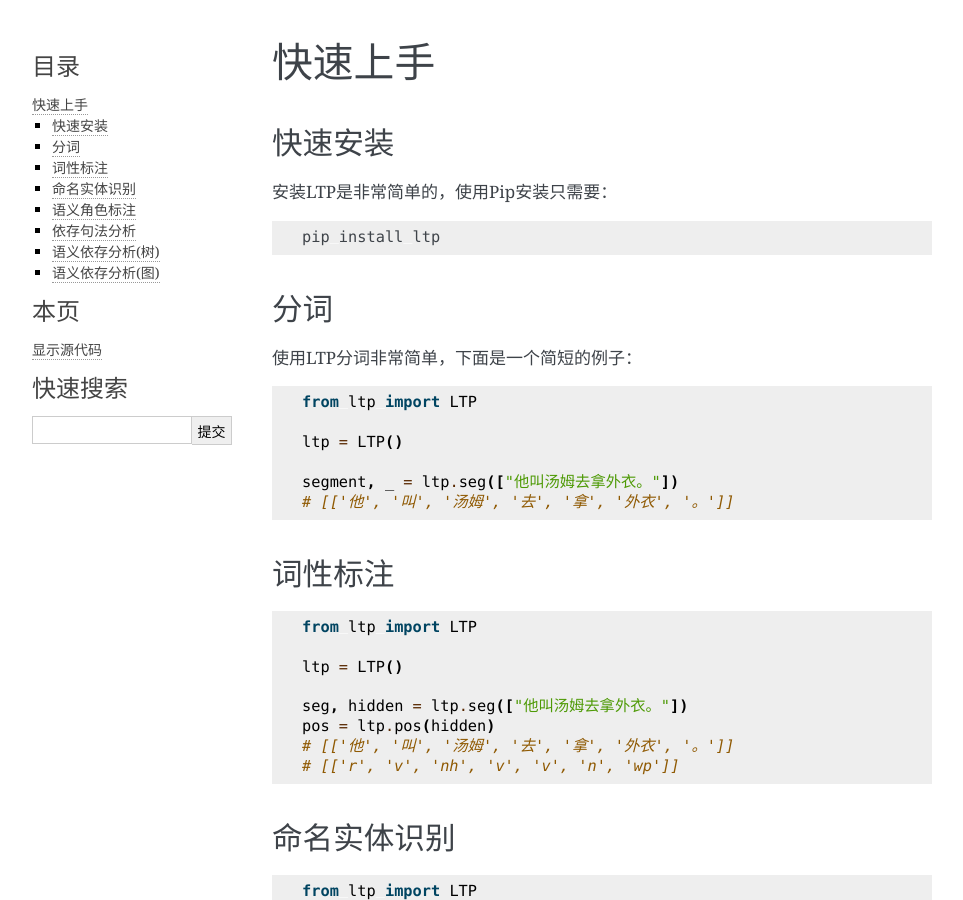
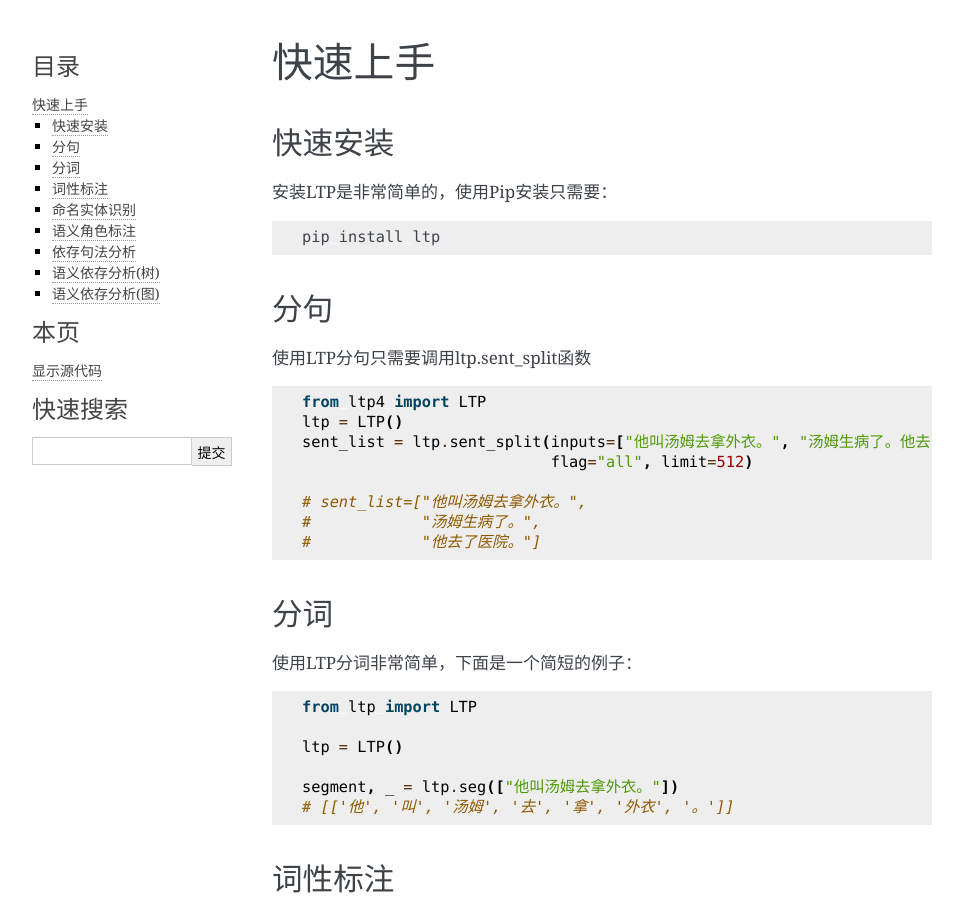
Before and after one commit to HIT-SCIR/ltp, a Sphinx documentation site: the page built from docs/quickstart.rst, in a window 1280 px wide and 900 px high. Shown: the whole window, without its empty margins (148-1111 px from the left). Built offline with Sphinx 7.4.7, drawn with Linux system fonts in a browser that asks for light colours.

Commit message:
更新ltp docs/里面的分句文档

```diff
--- a/docs/quickstart.rst
+++ b/docs/quickstart.rst
@@ -10,6 +10,20 @@
 
     pip install ltp
 
+分句
+-----------------
+使用LTP分句只需要调用ltp.sent_split函数
+
+.. code-block:: python
+
+    from ltp4 import LTP
+    ltp = LTP()
+    sent_list = ltp.sent_split(inputs=["他叫汤姆去拿外衣。", "汤姆生病了。他去了医院。"],
+                               flag="all", limit=512)
+
+    # sent_list=["他叫汤姆去拿外衣。",
+    #            "汤姆生病了。",
+    #            "他去了医院。"]
 
 分词
 ------------------
```
